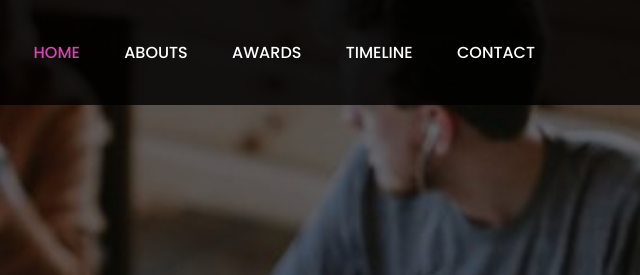
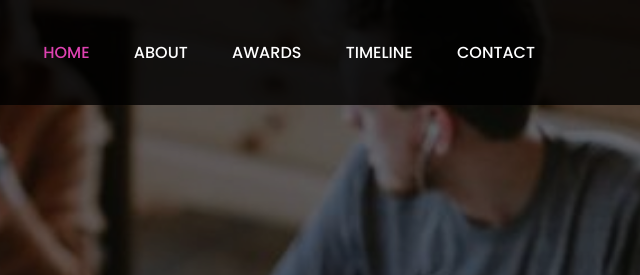
Before and after one commit to sesa-junior-hackathon/sesa-junior-hackathon.github.io, a website: page index.html in a window 1280 px wide. Shown: the top 275 px of the page, 640-1280 px from the left. Drawn offline with Linux system fonts and the light colour scheme.

Commit message:
Update index.html

```diff
--- a/index.html
+++ b/index.html
@@ -50,7 +50,7 @@
                         <div class="classynav">
                             <ul id="nav">
                                 <li class="active"><a href="#Home">Home</a></li>
-                                <li><a href="#about">Abouts</a></li>
+                                <li><a href="#about">About</a></li>
                                 <li><a href="#awards">Awards</a></li>
                                 <li><a href="#timeline">Timeline</a></li>
                                 <li><a href="#contact">Contact</a></li>
```
